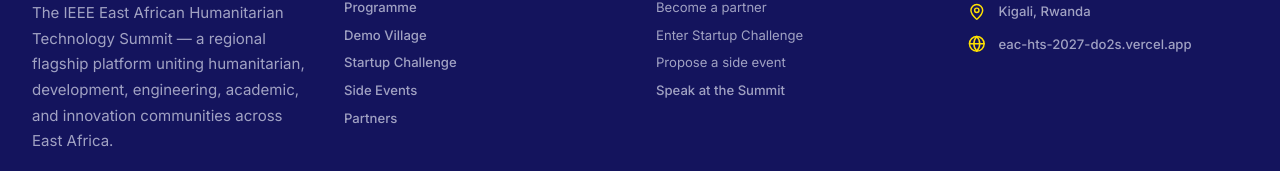
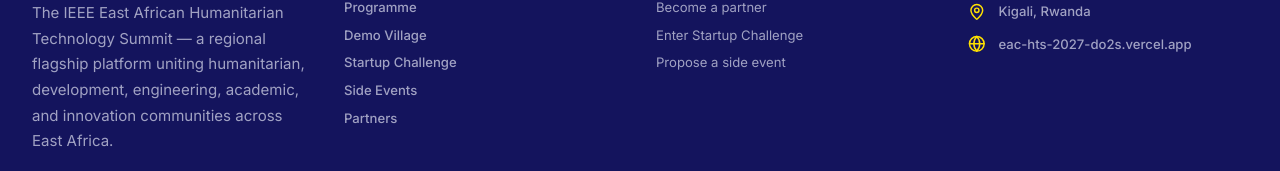
Before and after one commit to GILBERT-Tuyambaze/EA-HTS-Summit-Platform, a React (Vite) app in the folder frontend/: page / in a window 1280 px wide. Shown: the part 7955-8126 px from the top of the page. Built offline with nearby package versions, Linux system fonts and the light colour scheme; no server answers.

Commit message:
removing invalid link in footer

```diff
--- a/frontend/src/components/Footer.tsx
+++ b/frontend/src/components/Footer.tsx
@@ -148,12 +148,7 @@
                 >
                   Propose a side event
                 </button>
-                <a
-                  href="mailto:ieeeahts27@gmail.com?subject=Speaker%20Inquiry%20-%20EA-HTS%202027"
-                  className="footer-link-button"
-                >
-                  Speak at the Summit
-                </a>
+
               </div>
             </div>
 
```
